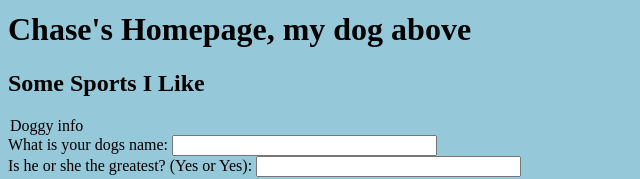
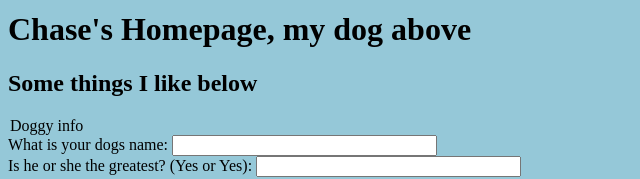
Before and after one commit to ChaseFeingold/website, a plain HTML site: page index.html in a window 1280 px wide. Shown: the part 272-451 px from the top of the page, without its empty margins (0-640 px from the left). Drawn offline with Linux system fonts and the light colour scheme.

Commit message:
Update index.html

```diff
--- a/index.html
+++ b/index.html
@@ -8,7 +8,7 @@
   <!-- content starts below here -->
 <img src=" https://www.k9rl.com/wp-content/uploads/2017/02/Soft-Coated-Wheaten-Terrier-dog-breed.jpg"width="300" height="250"alt string">
   <h1> Chase's Homepage, my dog above</h1>
-  <h2> Some Sports I Like</h2>
+  <h2> Some things I like below</h2>
 
   <BODY BGCOLOR="#95C8D8 ">
   <form method="GET"
```
